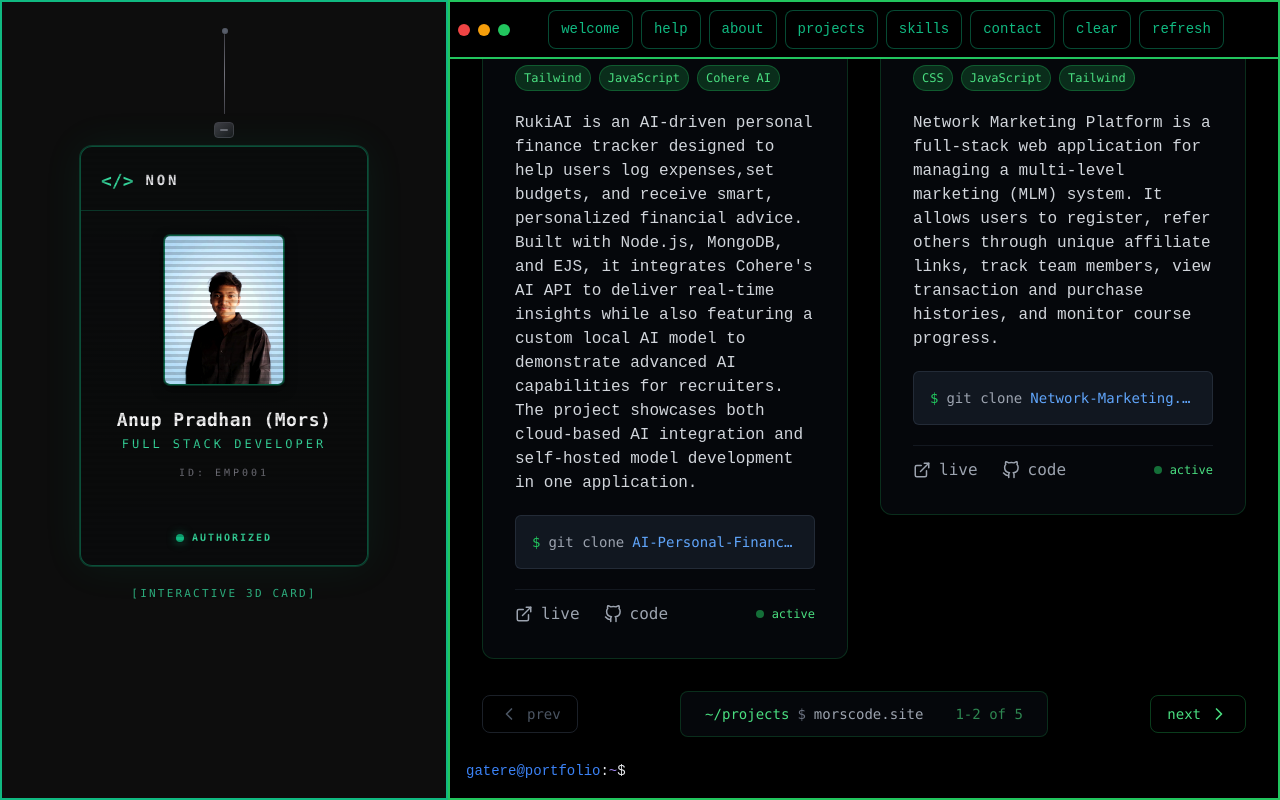
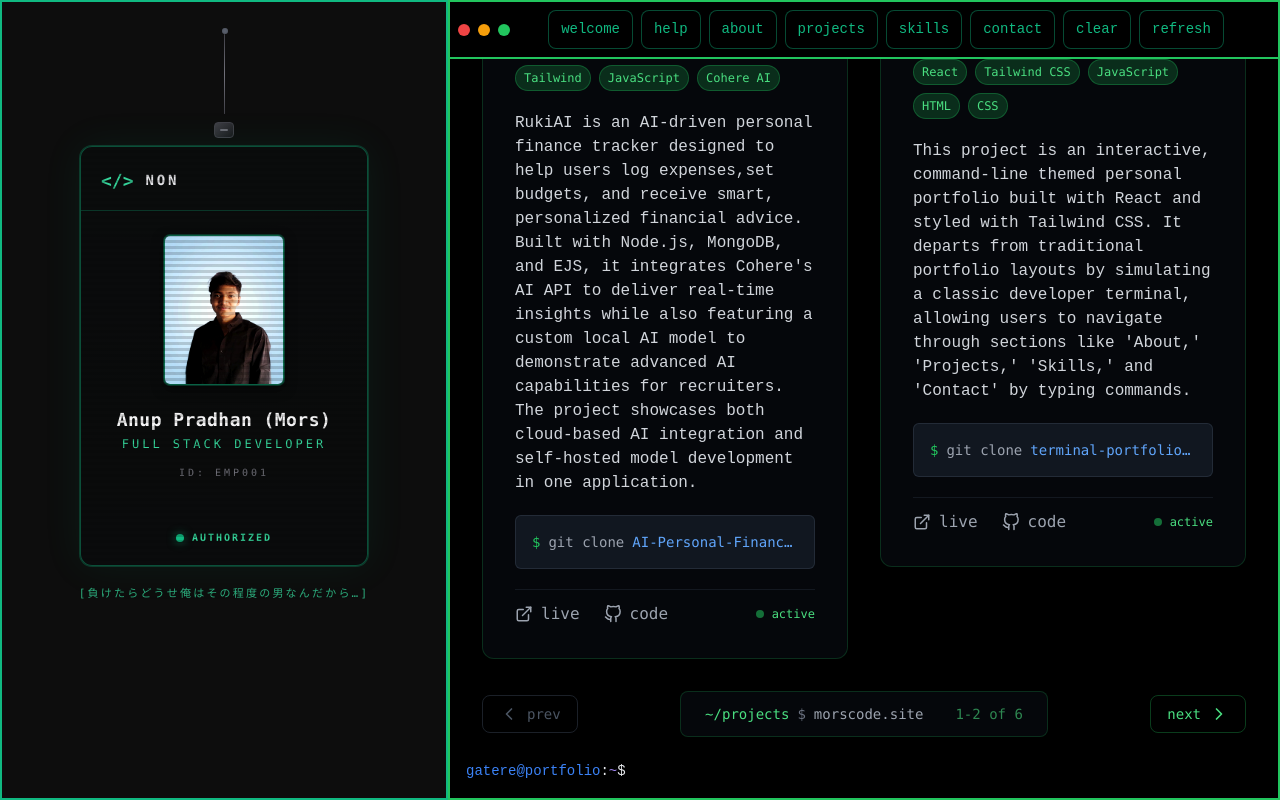
Before and after one commit to M0rs-Ruki/terminal-portfolio, a React (Vite) app: page / in a window 1280 px wide. Both pictures are taken after a click on the button "projects". Built offline with nearby package versions, Linux system fonts and the light colour scheme.

Commit message:
Some small changes and added a new project

```diff
--- a/src/components/IdentityComp.jsx
+++ b/src/components/IdentityComp.jsx
@@ -112,7 +112,7 @@ const IdentityComp = ({
 
       {/* Interactive Label */}
       <div className="interaction-label">
-        {isMobile ? '[Tap to Interact]' : '[Interactive 3D Card]'}
+        {isMobile ? '[負けたらどうせ俺はその程度の男なんだから…]' : '[負けたらどうせ俺はその程度の男なんだから…]'}
       </div>
     </div>
   );
--- a/src/components/TerminalComp/Projects.jsx
+++ b/src/components/TerminalComp/Projects.jsx
@@ -10,6 +10,25 @@ const projectsData = [
     githubUrl: "https://github.com/M0rs-Ruki/AI-Personal-Finance-Tracker",
     tech: ["Node.js","Express", "MongoDB", "EJS", "Tailwind", "JavaScript", "Cohere AI"]
   },
+
+  {
+    name: "Interactive Terminal Portfolio Web Application",
+    description: "This project is an interactive, command-line themed personal portfolio built with React and styled with Tailwind CSS. It departs from traditional portfolio layouts by simulating a classic developer terminal, allowing users to navigate through sections like 'About,' 'Projects,' 'Skills,' and 'Contact' by typing commands.",
+    imageUrl: "./images/terminal-portfolio-project.png",
+    liveUrl: "https://terminal-portfolio-bice-sigma.vercel.app/",
+    githubUrl: "https://github.com/M0rs-Ruki/terminal-portfolio",
+    tech: ["React", "Tailwind CSS", "JavaScript", "HTML", "CSS"]
+  },
+
+  {
+    name: "Ai Fiesta clone Fun projects",
+    description: "AI Madness is a premium web application that lets users submit a single prompt and instantly compare responses from multiple AI models (ChatGPT, Claude, Gemini, Perplexity, DeepSeek) on one dashboard. Built with Node.js, Express, MongoDB, and Cohere API, featuring glassmorphism design, neon effects, and toggle-enabled AI panels for seamless multi-model testing.",
+    imageUrl: "./images/ai-fiesta-project.png",
+    liveUrl: "https://ai-madness.onrender.com/",
+    githubUrl: "https://github.com/M0rs-Ruki/AI-Madness",
+    tech: ["Node.js", "MongoDB", "Express", "HTML", "CSS", "JavaScript", "Tailwind", "Cohere AI"]
+  },
+
   {
     name: "Network Marketing Full-stack",
     description: "Network Marketing Platform is a full-stack web application for managing a multi-level marketing (MLM) system. It allows users to register, refer others through unique affiliate links, track team members, view transaction and purchase histories, and monitor course progress.",
@@ -18,14 +37,7 @@ const projectsData = [
     githubUrl: "https://github.com/M0rs-Ruki/Network-Marketing",
     tech: ["MongoDB", "Express", "Node.js", "HTML", "CSS", "JavaScript", "Tailwind"]
   },
-  {
-    name: "Ai Fiesta clone Fun projects",
-    description: "AI Madness is a premium web application that lets users submit a single prompt and instantly compare responses from multiple AI models (ChatGPT, Claude, Gemini, Perplexity, DeepSeek) on one dashboard. Built with Node.js, Express, MongoDB, and Cohere API, featuring glassmorphism design, neon effects, and toggle-enabled AI panels for seamless multi-model testing.",
-    imageUrl: "./images/ai-fiesta-project.png",
-    liveUrl: "https://ai-madness.onrender.com/",
-    githubUrl: "https://github.com/M0rs-Ruki/AI-Madness",
-    tech: ["Node.js", "MongoDB", "Express", "HTML", "CSS", "JavaScript", "Tailwind", "Cohere AI"]
-  },
+
   {
     name: "YouTube Backend",
     description: "Designed and built a backend system simulating YouTube features using Node.js, Express, and MongoDB. Implemented video upload, metadata storage, user registration & login with JWT auth Structured REST APIs to handle likes, comments, views, and subscriptions Deployed with Postman testing and MongoDB Atlas",
--- a/src/index.css
+++ b/src/index.css
@@ -1,3 +1,15 @@
 @tailwind base;
 @tailwind components;
 @tailwind utilities;
+
+/* For most modern browsers */
+::selection {
+  background-color: #00ff00;
+  color: black; /* Optional: for better contrast with the dark green */
+}
+
+/* For Firefox */
+::-moz-selection {
+  background-color: #00ff00;
+  color: black;
+}
```
Also changed, not shown: public/images/terminal-portfolio-project.png (added).
